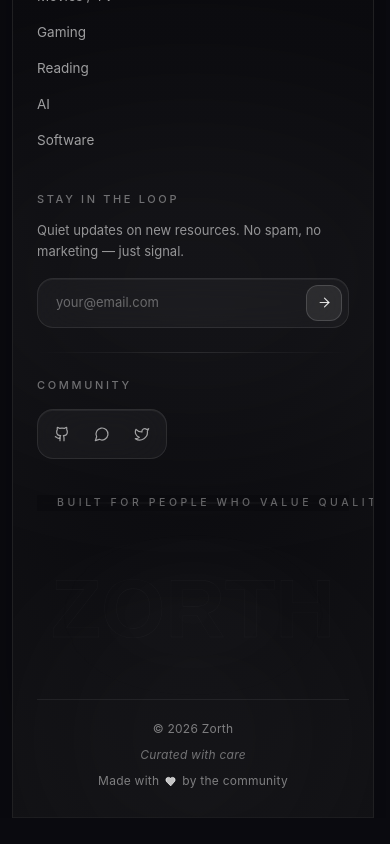
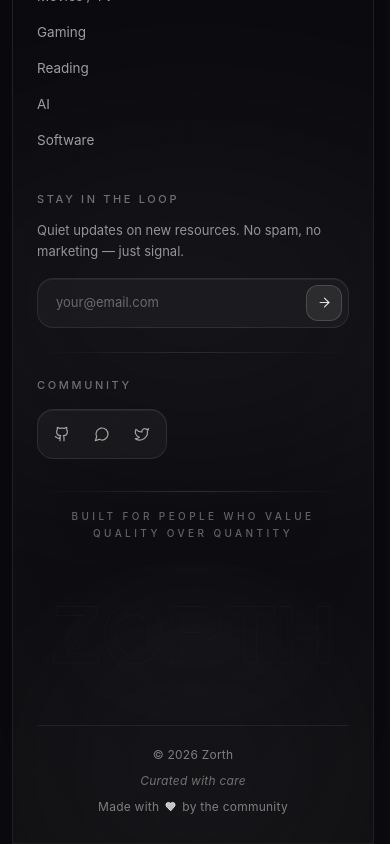
Before and after one commit to MITESH0505/zorth, a Next.js app in the folder frontend/: page / in a window 390 px wide. Shown: the part 6197-7041 px from the top of the page. Before the commit the page ends 7015 px from the top, so only its background shows below. Built offline with nearby package versions, Linux system fonts and the light colour scheme.

Commit message:
fix: improve footer mobile responsiveness

```diff
--- a/frontend/src/components/Footer.tsx
+++ b/frontend/src/components/Footer.tsx
@@ -368,18 +368,23 @@ export default function Footer() {
 
       {/* ── MIDDLE DIVIDER + TAGLINE ────────────────────────────────── */}
       <div className="relative z-10 max-w-7xl mx-auto px-6 sm:px-8 lg:px-12">
-        <div className="relative flex items-center justify-center py-1">
-          {/* Refined luxurious divider — layered hairline + soft glow */}
-          <div className="absolute inset-x-0 top-1/2 -translate-y-1/2 h-px bg-gradient-to-r from-transparent via-white/[0.12] to-transparent" />
-          <div className="absolute inset-x-0 top-1/2 -translate-y-1/2 h-[2px] bg-gradient-to-r from-transparent via-white/[0.04] to-transparent blur-[2px]" />
+        {/* Divider sits strictly above the tagline — never through it */}
+        <div className="relative h-px mb-4 sm:mb-5" aria-hidden="true">
+          <div className="absolute inset-0 bg-gradient-to-r from-transparent via-white/[0.12] to-transparent" />
+          <div className="absolute inset-0 h-[2px] bg-gradient-to-r from-transparent via-white/[0.04] to-transparent blur-[2px]" />
+        </div>
+
+        {/* Tagline — full-width centered, wraps gracefully on small screens */}
+        <div className="flex justify-center pb-1">
           <motion.span
             initial={{ opacity: 0, letterSpacing: "0.24em" }}
             whileInView={{ opacity: 0.35, letterSpacing: "0.34em" }}
             viewport={{ once: true, margin: "-40px" }}
             transition={{ duration: 1.1, ease: EASE_OUT_QUART, delay: 0.1 }}
-            className="relative px-5 text-[10.5px] font-medium uppercase
-              text-white whitespace-nowrap
-              bg-[rgba(7,7,10,0.94)]"
+            className="text-[10px] sm:text-[10.5px] font-medium uppercase
+              text-white text-center leading-relaxed
+              tracking-[0.2em] sm:tracking-[0.34em]
+              px-2 sm:px-5 max-w-[90vw] sm:max-w-none"
           >
             Built for people who value quality over quantity
           </motion.span>
@@ -389,7 +394,7 @@ export default function Footer() {
       {/* ── SIGNATURE GIANT ZORTH ───────────────────────────────────── */}
       <div
         className="relative z-10 max-w-[100rem] mx-auto px-2 sm:px-4 lg:px-6
-          mt-3 sm:mt-4"
+          mt-2 sm:mt-4 overflow-hidden"
       >
         {/* Soft radial wash directly behind the wordmark */}
         <div
```
